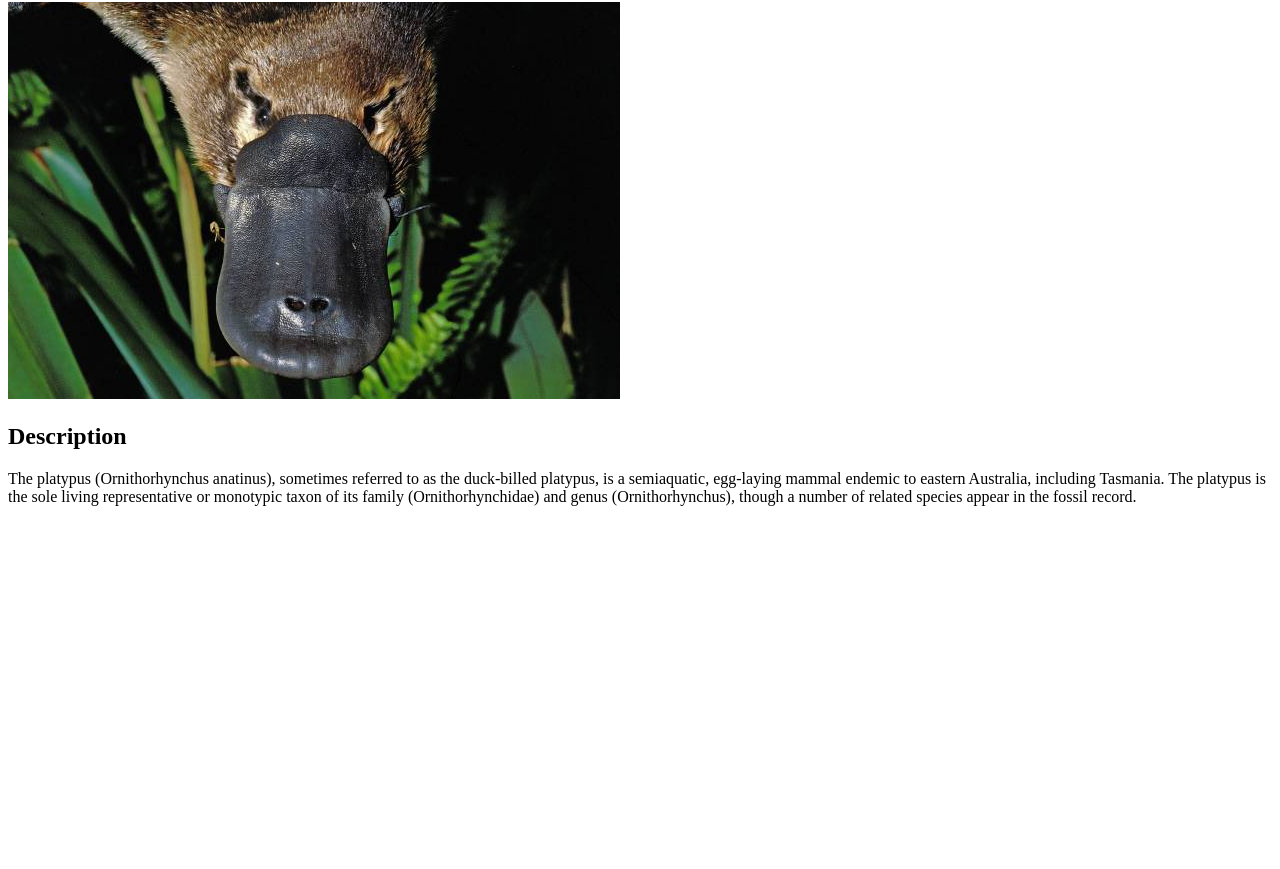
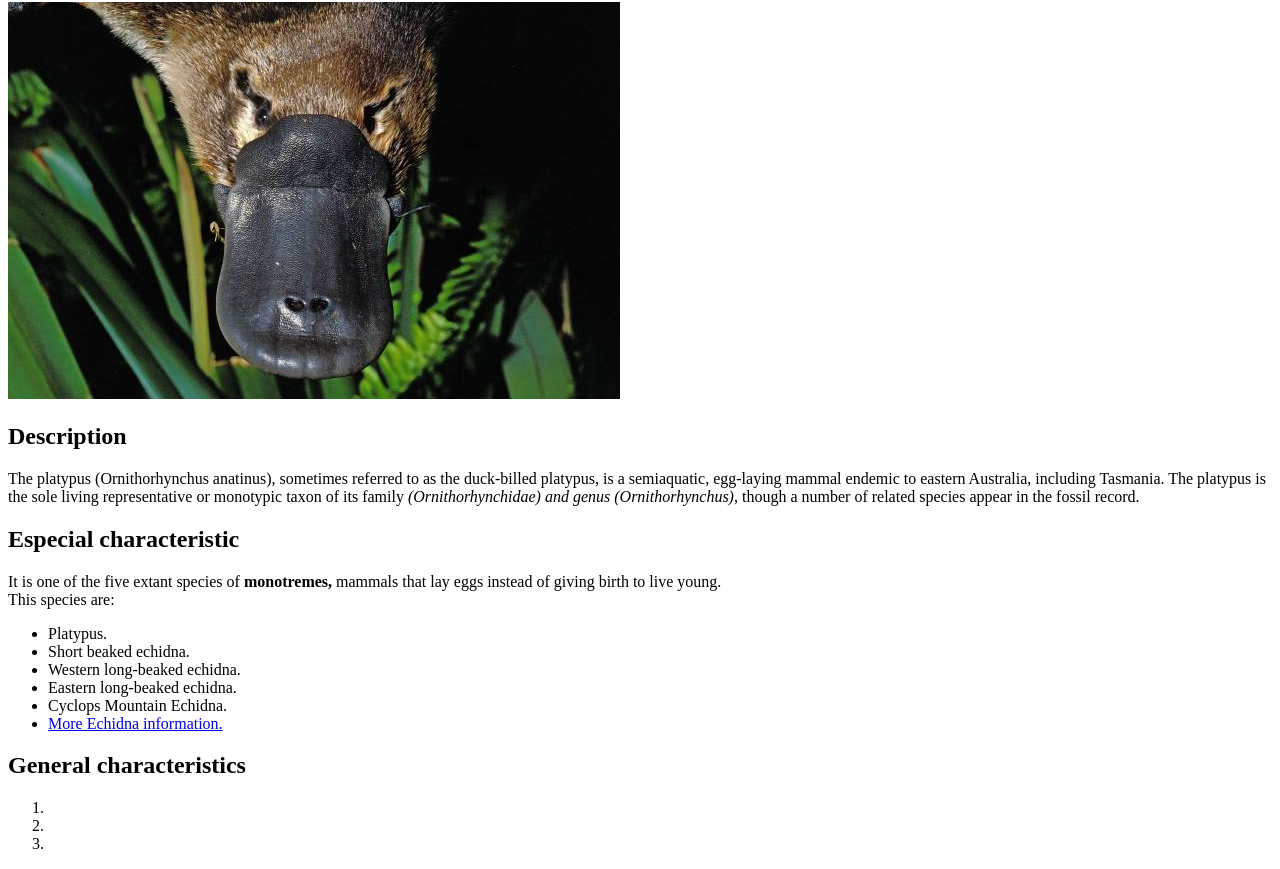
Before and after one commit to A22DiegoGP/animalprojet, a plain HTML site: page index.html in a window 1280 px wide. Shown: the part 78-947 px from the top of the page. Before the commit the page ends 800 px from the top, so only its background shows below. Drawn offline with Linux system fonts and the light colour scheme.

Commit message:
Especial characteristic and echidna url

```diff
--- a/index.html
+++ b/index.html
@@ -10,8 +10,39 @@
     <h1>The Platypus</h1>
     <img src="img/platypus.jpg" alt="350">
     <h2>Description</h2>
-    <p>The platypus (Ornithorhynchus anatinus), sometimes referred to as the duck-billed platypus, is a semiaquatic, egg-laying mammal endemic to eastern Australia, including Tasmania. The platypus is the sole living representative or monotypic taxon of its family (Ornithorhynchidae) and genus (Ornithorhynchus), though a number of related species appear in the fossil record.</p>
+    <p>The platypus (Ornithorhynchus anatinus), sometimes referred to as the duck-billed platypus, is a semiaquatic,
+     egg-laying mammal endemic to eastern Australia, including Tasmania. The platypus is the sole living representative
+     or monotypic taxon of its family <em>(Ornithorhynchidae) and genus (Ornithorhynchus),</em> though a number of related species
+     appear in the fossil record.</p>
 
+     <h2>Especial characteristic</h2>
+     <p>It is one of the five extant species of <strong>monotremes,</strong> mammals that lay eggs instead of giving birth to live young. <br> This species are:</p>
+    <ul>
+        <li>
+            Platypus.
+        </li>
+        <li>
+            Short beaked echidna.
+        </li>
+        <li>
+            Western long-beaked echidna.
+        </li>
+        <li>
+            Eastern long-beaked echidna.
+        </li>
+        <li>
+            Cyclops Mountain Echidna.
+        </li>
+        <li>
+            <a href="https://en.wikipedia.org/wiki/Echidna" target="_blank"> More Echidna information.</a>
+        </li>
+    </ul>
+    <h2>General characteristics</h2>
+        <ol>
+            <li></li>
+            <li></li>
+            <li></li>
+        </ol>
 
 </body>
 </html>
```
